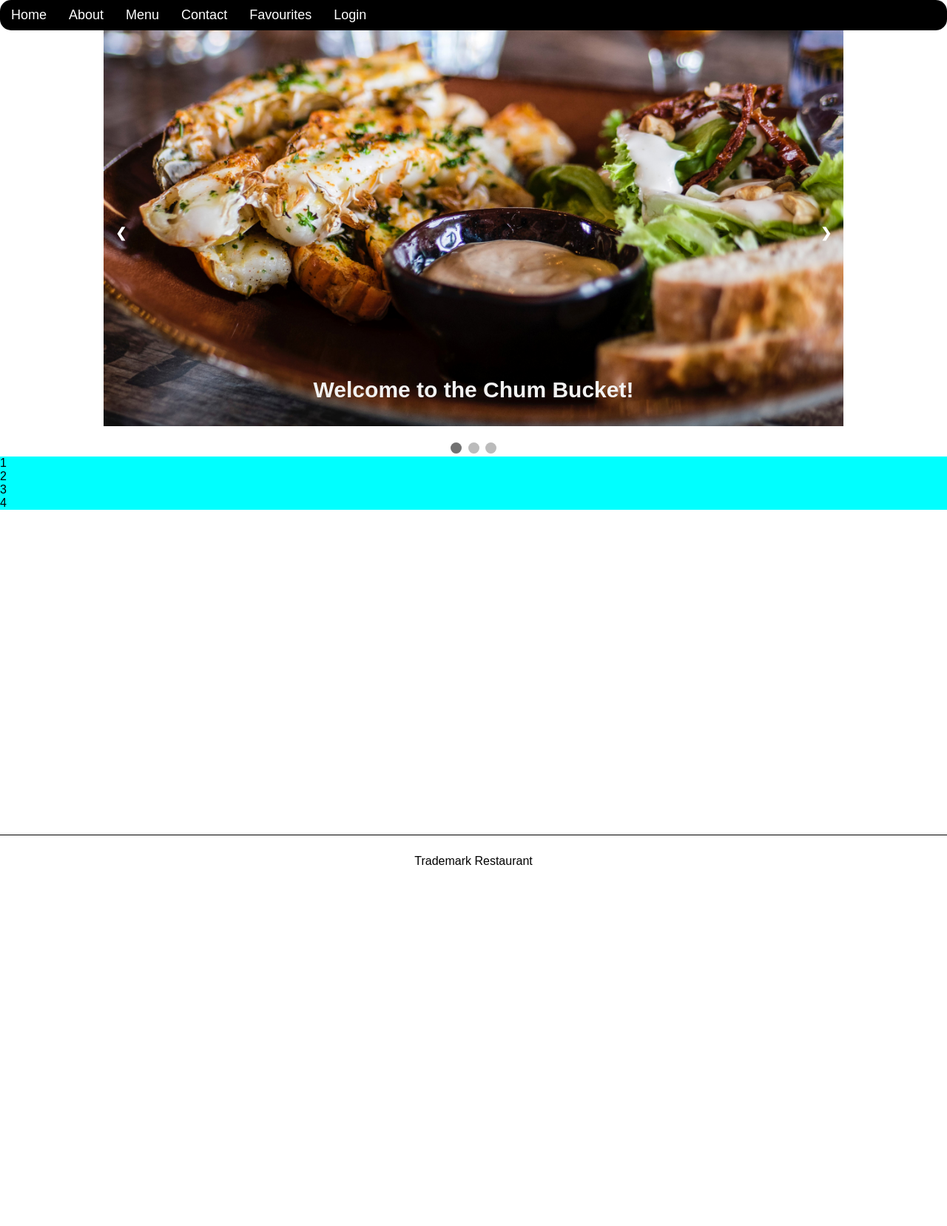
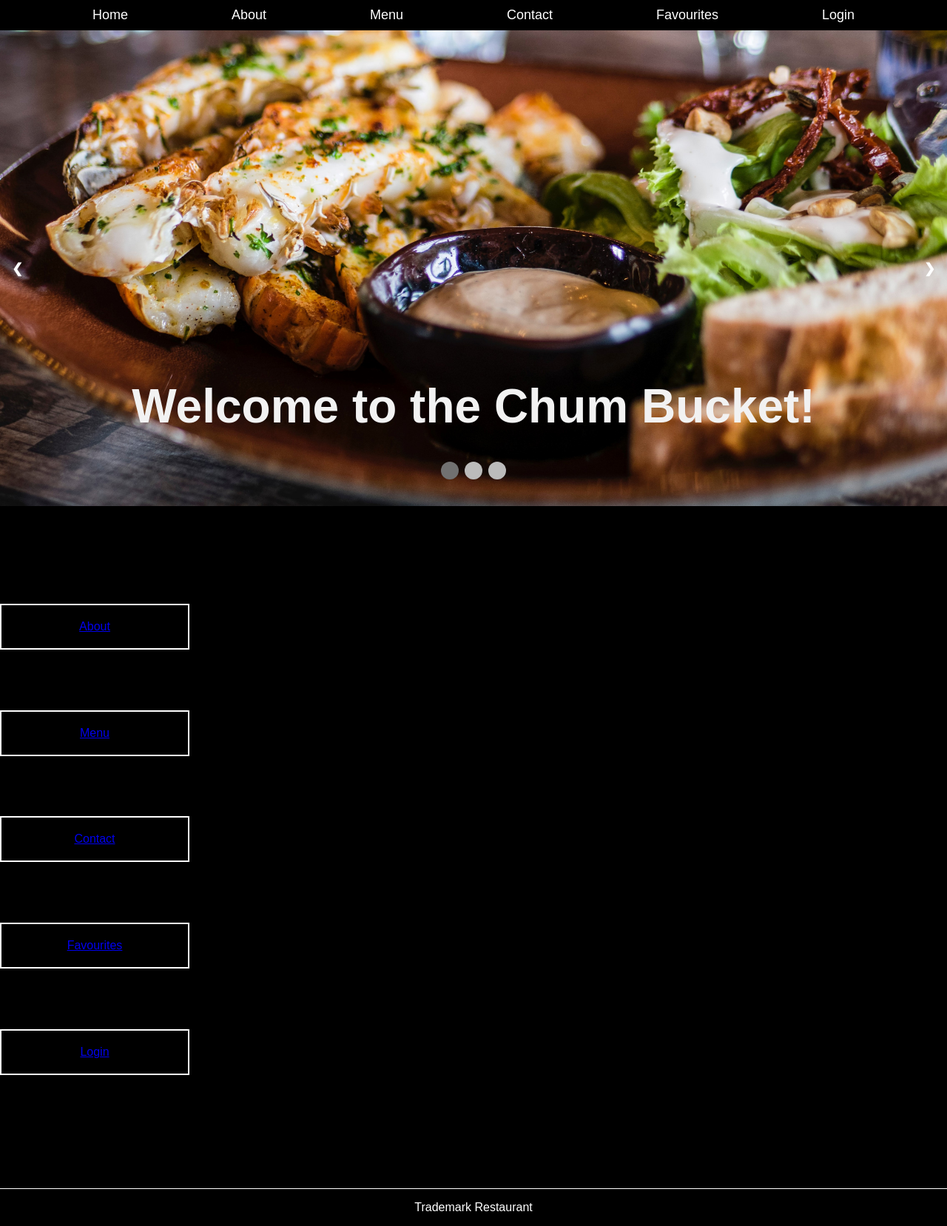
Before and after one commit to LiamCurmideGray/CIS1054-Web-Assignment, a PHP site: page / in a window 1280 px wide. Shown: the whole page at 74% size. Before the commit the page ends 1169 px from the top, so only its background shows below. Run offline with PHP 8.4, Linux system fonts and the light colour scheme.

Commit message:
Index slide show update (#19)
* Test again

* Removed Space between body and footer

* Updated the nav bar and the slideshow

* Done abit of work on the main menu (will now switch to new branch)

Co-authored-by: LiamCurmideGray <45282827+LiamCurmideGray@users.noreply.github.com>

```diff
--- a/footer.php
+++ b/footer.php
@@ -6,7 +6,7 @@
 <footer>
 <div class="line"></div>
 
-<p style="text-align:center">  Trademark Restaurant </p>
+<p class = "footerText">  Trademark Restaurant </p>
 
 
 
--- a/index.php
+++ b/index.php
@@ -26,14 +26,24 @@
             <a class="prev" onclick="plusSlide(-1)">&#10094;</a>
             <a class="next" onclick="plusSlide(1)">&#10095;</a>
         </div>
+
+        <div class="navDot">
+            <span class="dot" onclick="currentSlide(1)"></span>
+            <span class="dot" onclick="currentSlide(2)"></span>
+            <span class="dot" onclick="currentSlide(3)"></span>
+        </div>
     </div>
 
     <br>
 
-    <div class="navDot">
-        <span class="dot" onclick="currentSlide(1)"></span>
-        <span class="dot" onclick="currentSlide(2)"></span>
-        <span class="dot" onclick="currentSlide(3)"></span>
+
+
+    <div class = "mainMenu">
+        <a class = "mainMenuItem" href="#about.php">About</a>
+        <a class = "mainMenuItem" href="#menu.php">Menu</a>
+        <a class = "mainMenuItem" href="#contact.php">Contact</a>
+        <a class = "mainMenuItem" href="#favourites.php">Favourites</a>
+        <a class = "mainMenuItem" href="#login.php">Login</a>
     </div>
 
     <div class = "menu">
--- a/stylesheets/genStyles.css
+++ b/stylesheets/genStyles.css
@@ -1,12 +1,21 @@
 body {
     margin: 0;
     font-family: Arial, Helvetica, sans-serif;
+
+    background-color: black;
   }
 
   .topnav {
+    z-index: 1;
     overflow: hidden;
+    position: fixed;
+    top: 0;
+    width: 100%;
     background-color: black;
-    border-radius:15px;
+
+    display: flex;
+    justify-content: space-evenly;
+
   }
 
   .topnav a {
@@ -26,10 +35,12 @@
   .line{
 
     position: relative;
-    height: 450px;
-    bottom: 10px;
-    padding: 10px 15px;
-    border-bottom: 1px solid black;
+    border-bottom: 1px solid white;
+  }
 
+  .footerText{
+
+    text-align: center;
+    color: white;
 
   }
--- a/stylesheets/indexStyles.css
+++ b/stylesheets/indexStyles.css
@@ -3,8 +3,8 @@
 }
 
 img{
-
-    width: 100%;
+    max-height: 100vh;
+  width: 100%;
 }
 
 .navDot{
@@ -13,8 +13,8 @@
 }
 
 .Slideshow{
-
-    max-width: 1000px;
+    max-width: 100%;
+    max-width: 100%;
     position: relative;
     margin: auto;
 }
@@ -53,20 +53,25 @@
 }
 
 .caption {
+
+    bottom: 9vh;
     color: #f2f2f2;
-    font-size: 15px;
-    padding: 8px 12px;
+    font-size: 4vh;
+    padding: 2vh 3vh;
     position: absolute;
-    bottom: 8px;
     width: 100%;
     text-align: center;
 }
 
 .dot{
 
+    position: relative;
+    margin-top: 4vh;
+    bottom: 8vh;
     cursor: pointer;
-    height: 15px;
-    width: 15px;
+    height: 3vh;
+    width: 3vh;
+
     margin: 0 2px;
     background-color: #bbb;
     border-radius: 50%;
@@ -99,7 +104,17 @@
     to{opacity: 1;}
 }
 
-.menu{
+.mainMenu{
 
-    background-color: aqua;
+    display: flex;
+    flex-direction: column;
+    justify-content: space-evenly;
+    text-align: center;
+    height: 100vh;
 }
+
+.mainMenuItem{
+    width: 20vw;
+    padding: 20px;
+    border: 2px solid white;
+}
```
